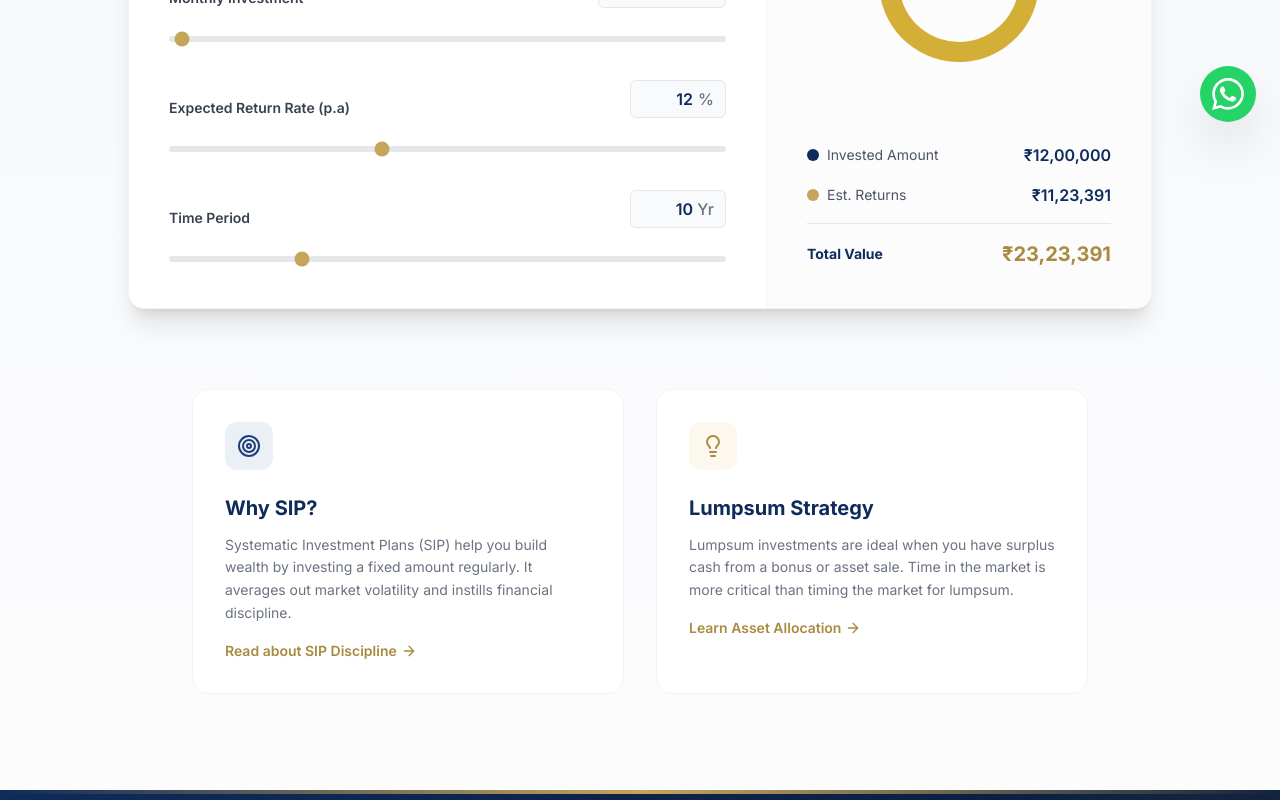
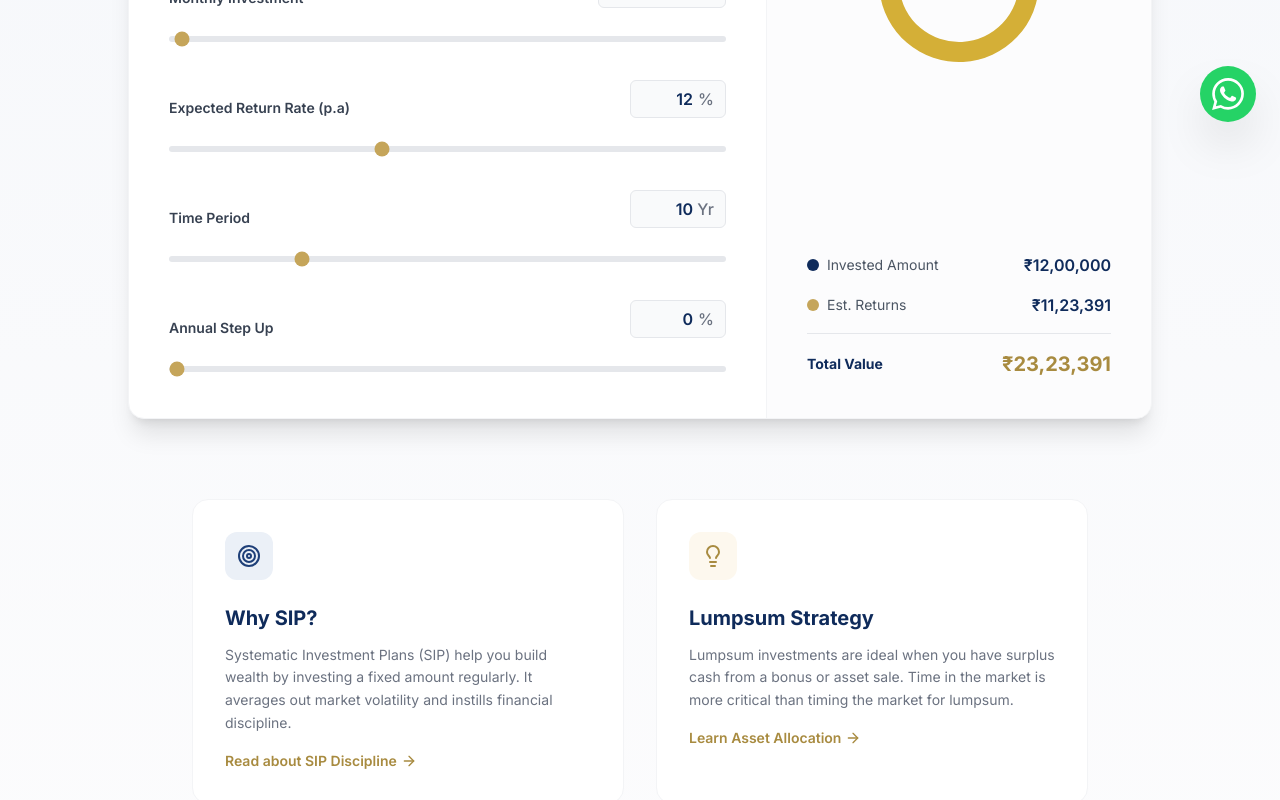
Before and after one commit to sc2805/unovia-consulting, a Next.js app: page /calculators/sip-lumpsum in a window 1280 px wide. Shown: the part 654-1454 px from the top of the page. Built offline with nearby package versions, Linux system fonts and the light colour scheme.

Commit message:
feat: Add Annual Step Up feature to SIP calculator

```diff
--- a/components/calculators/InvestmentCalculator.tsx
+++ b/components/calculators/InvestmentCalculator.tsx
@@ -11,14 +11,27 @@ export default function InvestmentCalculator() {
   const [lumpsumInvestment, setLumpsumInvestment] = useState<number>(100000);
   const [expectedReturn, setExpectedReturn] = useState<number>(12);
   const [timePeriod, setTimePeriod] = useState<number>(10);
+  const [stepUp, setStepUp] = useState<number>(0);
 
   const calculateResults = () => {
     if (mode === "SIP") {
-      const p = monthlyInvestment;
+      let currentSip = monthlyInvestment;
+      let invested = 0;
+      let totalValue = 0;
       const r = expectedReturn / 12 / 100;
-      const n = timePeriod * 12;
-      const invested = p * n;
-      const totalValue = Math.round(p * (((Math.pow(1 + r, n) - 1) / r) * (1 + r)));
+      const months = timePeriod * 12;
+
+      for (let month = 1; month <= months; month++) {
+        invested += currentSip;
+        totalValue = (totalValue + currentSip) * (1 + r);
+
+        if (month % 12 === 0 && stepUp > 0) {
+          currentSip += currentSip * (stepUp / 100);
+        }
+      }
+
+      totalValue = Math.round(totalValue);
+      invested = Math.round(invested);
       const wealthGained = totalValue - invested;
       return { invested, wealthGained, totalValue };
     } else {
@@ -38,6 +51,7 @@ export default function InvestmentCalculator() {
     lumpsumInvestment,
     expectedReturn,
     timePeriod,
+    stepUp,
   ]);
 
   const formatCurrency = (val: number) => {
@@ -174,6 +188,35 @@ export default function InvestmentCalculator() {
               className="w-full h-1.5 bg-gray-200 rounded-lg appearance-none cursor-pointer accent-gold-500"
             />
           </div>
+
+          {/* Annual Step Up (Only for SIP) */}
+          {mode === "SIP" && (
+            <div>
+              <div className="flex justify-between items-end mb-4">
+                <label className="text-sm font-semibold text-gray-700">
+                  Annual Step Up
+                </label>
+                <div className="relative">
+                  <input
+                    type="number"
+                    value={stepUp}
+                    onChange={(e) => setStepUp(Number(e.target.value))}
+                    className="w-24 pr-8 py-1.5 text-right font-semibold text-navy-800 bg-gray-50 border border-gray-200 rounded-md focus:outline-none focus:ring-2 focus:ring-gold-500/50"
+                  />
+                  <span className="absolute right-3 top-1/2 -translate-y-1/2 text-gray-500 font-medium">%</span>
+                </div>
+              </div>
+              <input
+                type="range"
+                min={0}
+                max={50}
+                step={1}
+                value={stepUp}
+                onChange={(e) => setStepUp(Number(e.target.value))}
+                className="w-full h-1.5 bg-gray-200 rounded-lg appearance-none cursor-pointer accent-gold-500"
+              />
+            </div>
+          )}
         </div>
       </div>
 
```
